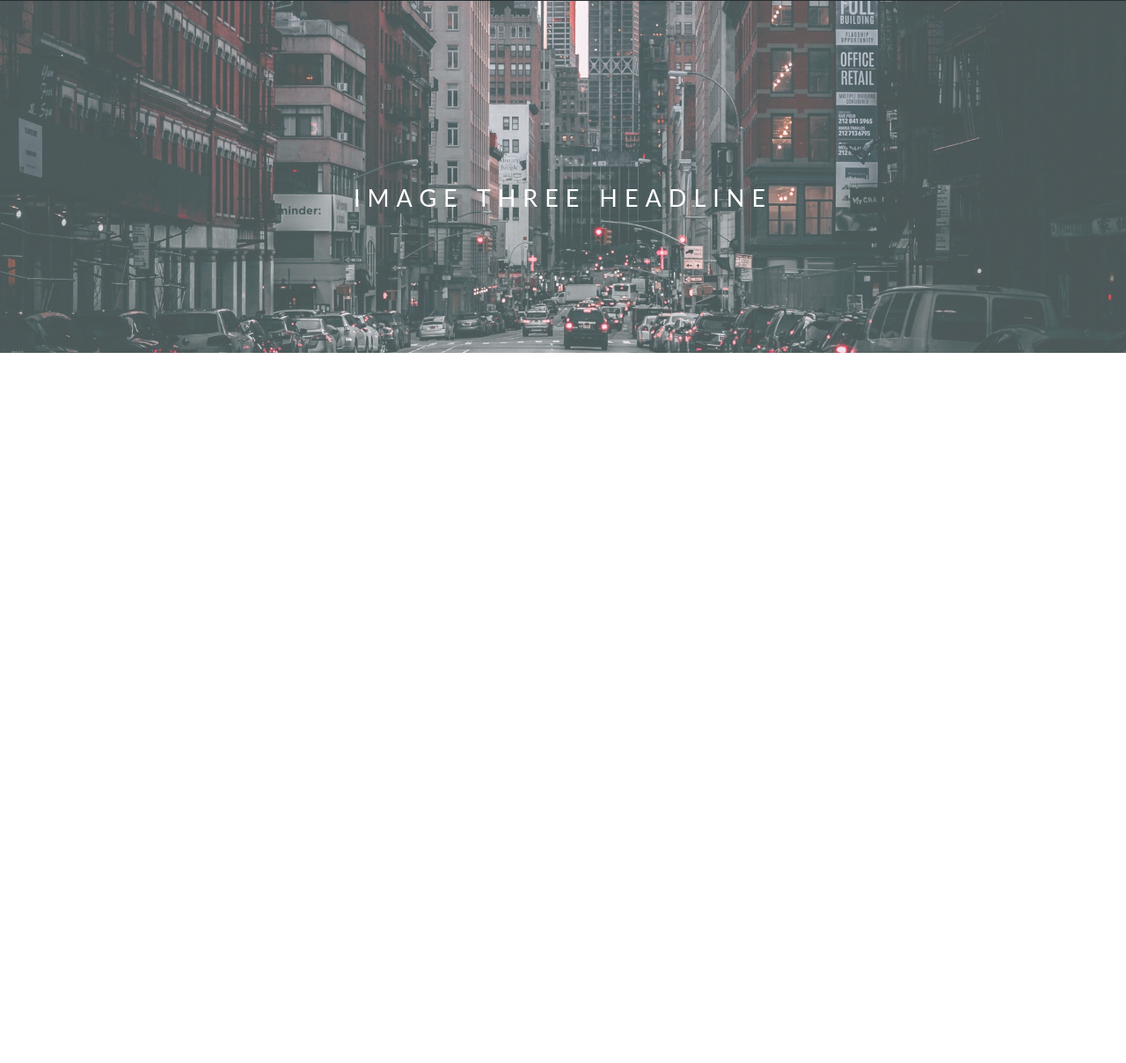
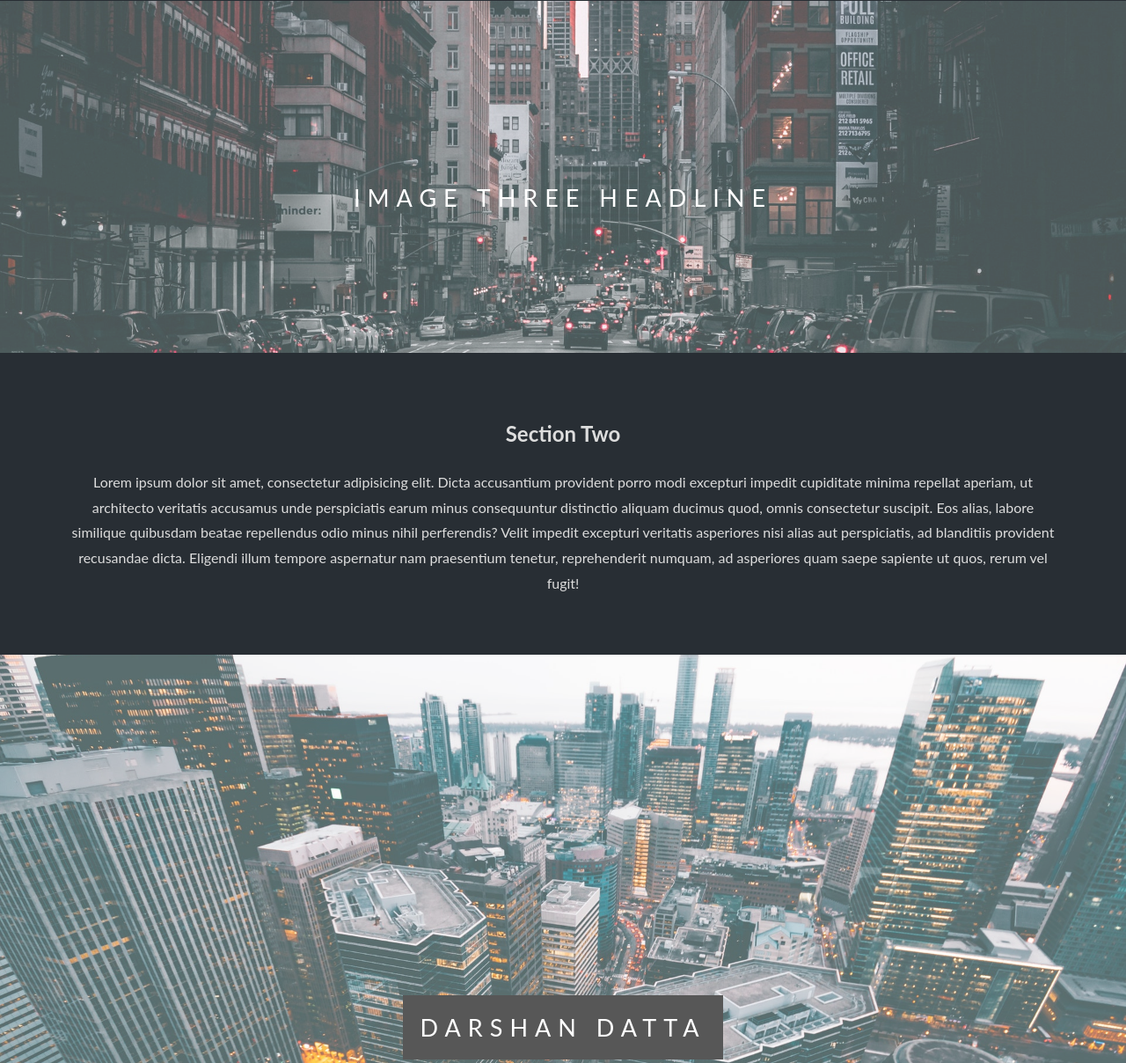
Before and after one commit to confusedwdeveloper/parallax-landing-page, a plain HTML site: page index.html in a window 1280 px wide. Shown: the part 1914-3122 px from the top of the page at 88% size. Before the commit the page ends 2315 px from the top, so only its background shows below. Drawn offline with Linux system fonts and the light colour scheme.

Commit message:
complete

```diff
--- a/index.html
+++ b/index.html
@@ -42,8 +42,21 @@
       <div class="header"><span class="image-headline">IMAGE THREE HEADLINE</span>
       </div>
     </section>
+    <section class="dark-section">
+      <!-- This class can be used elsewhere and we will use it elsewhere -->
+      <h2 class="dark-heading">Section Two</h2>
+      <p>Lorem ipsum dolor sit amet, consectetur adipisicing elit. Dicta accusantium provident porro modi excepturi impedit cupiditate minima repellat aperiam, ut architecto veritatis accusamus unde perspiciatis earum minus consequuntur distinctio
+        aliquam ducimus quod, omnis consectetur suscipit. Eos alias, labore similique quibusdam beatae repellendus odio minus nihil perferendis? Velit impedit excepturi veritatis asperiores nisi alias aut perspiciatis, ad blanditiis provident
+        recusandae dicta. Eligendi illum tempore aspernatur nam praesentium tenetur, reprehenderit numquam, ad asperiores quam saepe sapiente ut quos, rerum vel fugit!</p>
+    </section>
 
   </main>
+  <div class="img1">
+    <div class="header">
+      <span>DARSHAN DATTA</span>
+    </div>
+
+  </div>
 
 
 </body>
--- a/style.css
+++ b/style.css
@@ -78,3 +78,9 @@ main {
 .img-3 span, .img-2 span {
   background-color: transparent;
 }
+/* .... media query.  */
+@media (max-width: 600px) {
+  .img1, .img-2, .img-3 {
+    background-attachment: scroll;
+  }
+}
```
